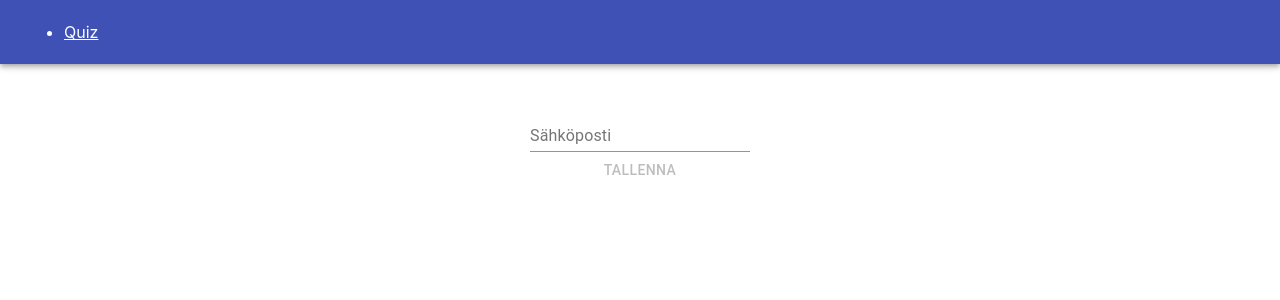
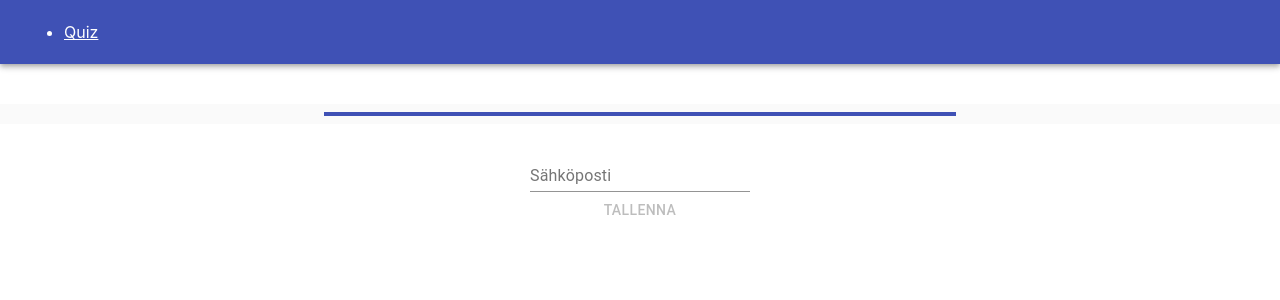
Before and after one commit to Ohjelmistoprojekti1/Ohjelmistoprojekti1, a React (Create React App) app: page /quiz in a window 1280 px wide. Shown: the top 300 px of the page. Built offline with nearby package versions, Linux system fonts and the light colour scheme; no server answers.

Commit message:
Progressbar lisätty

```diff
--- a/src/components/Quiz.js
+++ b/src/components/Quiz.js
@@ -2,6 +2,19 @@ import React from 'react';
 import Radio from './Radio.js';
 import OpenQuestion from './OpenQuestion';
 import Answerer from './Answerer';
+import MobileStepper from '@material-ui/core/MobileStepper';
+import {makeStyles} from '@material-ui/core/styles';
+
+//Asetetaan progressbar keskelle
+const useStyles = makeStyles({
+    container: {
+        flex: 1,
+        justifyContent: 'center',
+        alignItems: 'center',
+        marginTop: 40,
+        marginBottom: 20
+      },
+  })
 
 function Quiz() {
     // Lista kysymyksistä
@@ -10,6 +23,8 @@ function Quiz() {
     const [vastaajaHref, setVastaajaHref] = React.useState('');
     // Käsiteltävän kysymyksen numero (-1 = ei vielä vastaajaa -> vie Answereriin)
     const [questionNo, setQuestionNo] = React.useState(-1);
+    const classes = useStyles();
+
 
     // Hakee kysymykset kerran
     React.useEffect(() => {
@@ -42,7 +57,13 @@ function Quiz() {
     if (questionNo === -1) {
         return (
             <div>
-            <br></br><br></br>
+            <MobileStepper
+                variant="progress"
+                steps={questions.length + 1}
+                position="static"
+                activeStep={questionNo + 1}
+                className={classes.container}
+            />
             <Answerer sendHrefToQuiz={hrefFromAnswerer}/>
             </div>
         );
@@ -52,10 +73,32 @@ function Quiz() {
         return <div><br></br><br></br><br></br><h1>Kiitos vastaamisesta!</h1></div>;
     // Jos question.type = radio -> Radio
     } else if (questions[questionNo].type === "radio") {
-        return <Radio question={questions[questionNo]} vastaajaHref={vastaajaHref} incrementQuestionNo={incrementQuestionNo}/>
+        return (
+        <div>
+            <MobileStepper
+                    variant="progress"
+                    steps={questions.length + 1}
+                    position="static"
+                    activeStep={questionNo + 1}
+                    className={classes.container}
+                />
+            <Radio question={questions[questionNo]} vastaajaHref={vastaajaHref} incrementQuestionNo={incrementQuestionNo}/>
+        </div>
+        )
     // Jos question.type = open -> OpenQuestion
     } else if (questions[questionNo].type === "open") {
-        return <OpenQuestion question={questions[questionNo]} vastaajaHref={vastaajaHref} incrementQuestionNo={incrementQuestionNo}/>
+        return (
+        <div>
+            <MobileStepper
+                variant="progress"
+                steps={questions.length + 1}
+                position="static"
+                activeStep={questionNo + 1}
+                className={classes.container}
+            />
+            <OpenQuestion question={questions[questionNo]} vastaajaHref={vastaajaHref} incrementQuestionNo={incrementQuestionNo}/>
+        </div>
+        )
     }
 }
 
```
Also changed, not shown: src/components/Progress.js (added, +31 -0 lines), src/App.css (line endings or trailing spaces).
